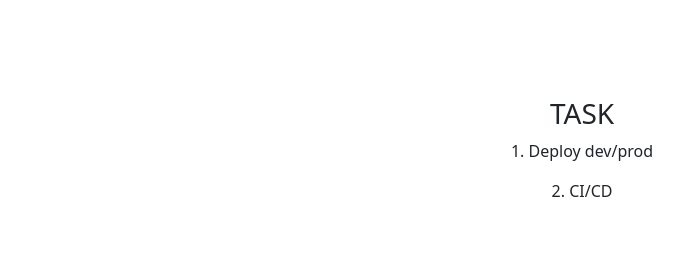
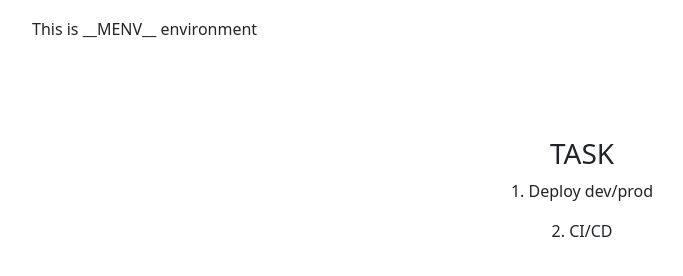
Before and after one commit to sofinan/api_hw, a Flask app: template templates/task.html in a window 1280 px wide. Shown: the part 104-380 px from the top of the page, without its empty margins (58-741 px from the left). Run offline with Flask 2, Linux system fonts and the light colour scheme; the template is opened without the code that fills it, so the values that code supplies are empty.

Commit message:
Update base.html

```diff
--- a/templates/base.html
+++ b/templates/base.html
@@ -24,6 +24,7 @@
     <div class="container" style="padding-left:20px; margin-bottom:40px;">
        <p> The pod ip address: {{ ipaddr }} </p>
        <p> Last DB update happened {{ tdiff }} minutes ago </p>
+       <p> This is __MENV__  environment </p>
      </div>
     {% block body %}{% endblock %}
 </body>
```
